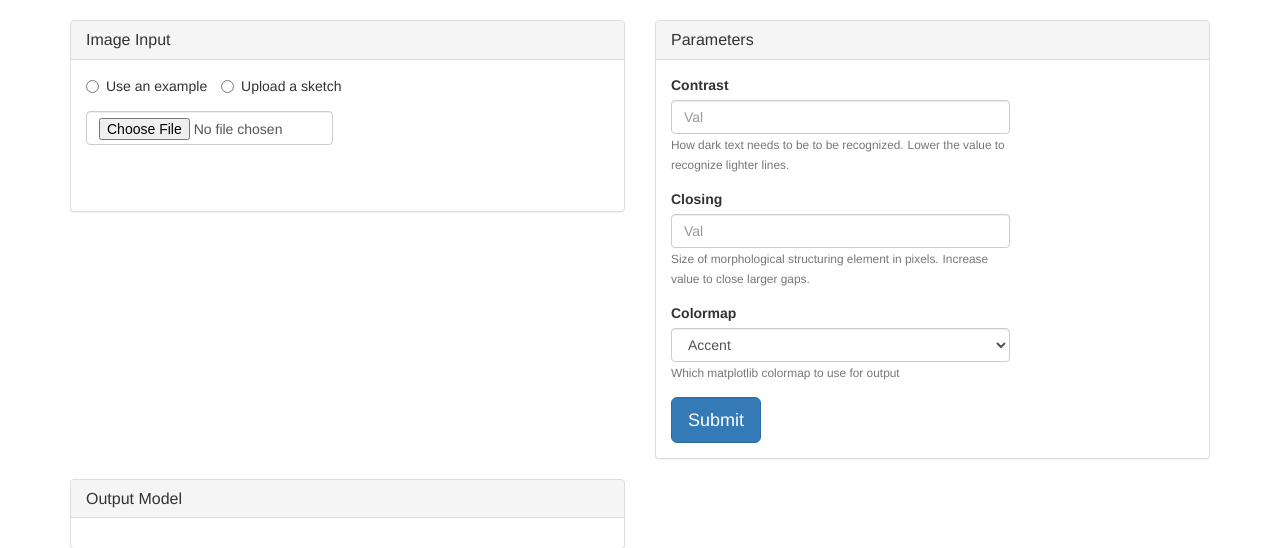
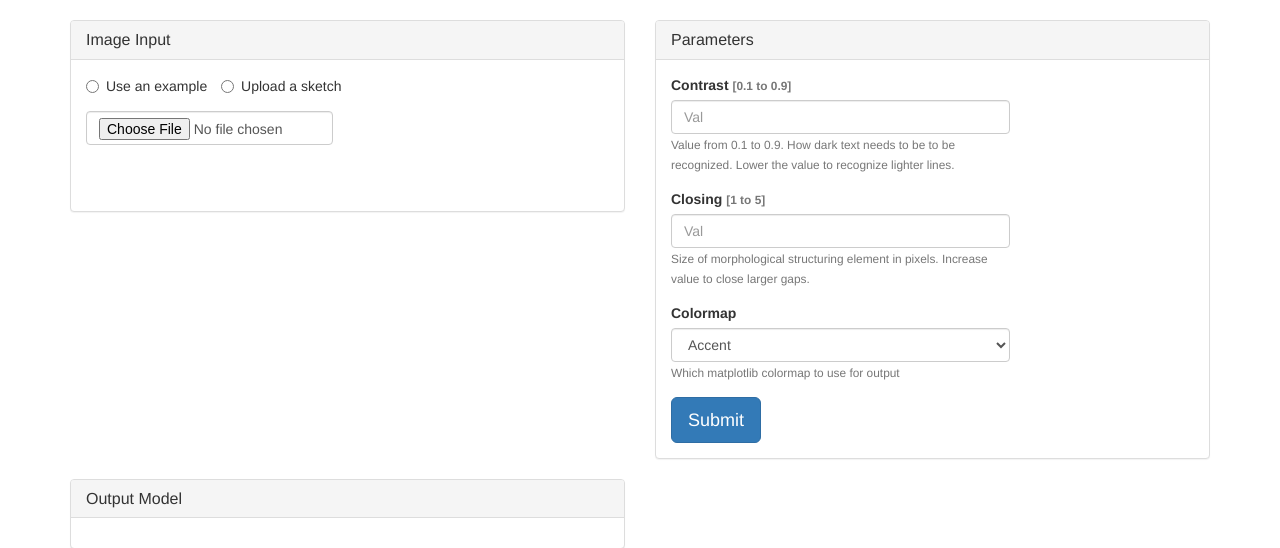
Before and after one commit to epsalt/sketch2model-web, a Flask app: template sketch2model_web/templates/app.html in a window 1280 px wide. Shown: the part 52-600 px from the top of the page. Run offline with Flask 2, Linux system fonts and the light colour scheme; the template is opened without the code that fills it, so the values that code supplies are empty; some libraries are stand-ins or nearby versions.

Commit message:
App page template changes
- Explicitly state accepted parameter value ranges
- Small changes to model success bubble

```diff
--- a/sketch2model_web/templates/app.html
+++ b/sketch2model_web/templates/app.html
@@ -66,19 +66,17 @@
         <div class="panel-body">
           <div class="row">
             <div class="form-group col-sm-8">
-              <label for="contrast" class="control-label">Contrast</label>
+              <label for="contrast" class="control-label">Contrast <small class="form-text text-muted">[0.1 to 0.9]</small></label>
               <input type="number" step="0.1" value={{default.contrast}} min="0.1" max="0.9" class="form-control" id="contrast" placeholder="Val" name="contrast"/>
-              <small id="contrastHelp" class="form-text text-muted">How dark text needs to be to be recognized.</small>
-              <small id="contrastHelp" class="form-text text-muted">Lower the value to recognize lighter lines.</small>
+              <small id="contrastHelp" class="form-text text-muted">Value from 0.1 to 0.9. How dark text needs to be to be recognized. Lower the value to recognize lighter lines.</small>
             </div>
           </div>
 
           <div class="row">
             <div class="form-group col-sm-8">
-              <label for="closing" class="control-label">Closing</label>
+              <label for="closing" class="control-label">Closing <small class="form-text text-muted">[1 to 5]</small></label>
               <input type="number" step="1" value={{default.closing}} min="1" max="5" class="form-control" id="closing" placeholder="Val" name="closing"/>
-              <small id="contrastHelp" class="form-text text-muted">Size of morphological structuring element in pixels.</small>
-              <small id="contrastHelp" class="form-text text-muted">Increase value to close larger gaps.</small>
+              <small id="contrastHelp" class="form-text text-muted">Size of morphological structuring element in pixels. Increase value to close larger gaps.</small>
             </div>
           </div>
 
@@ -125,12 +123,12 @@
             </div>
           </div>
           <div class="col-sm-6">
-            <div class="alert alert-info">
+            <div class="alert alert-success">
+              <h4>Model generated successfully</h4>
               <p>
-              This is your model! Hopefully it turned out alright, if
-              it didn't work out try playing around with the
-              parameters or simplifying the input image to look more
-              like the examples.
+                If this doesn't look like you expect then
+                try tuning the input parameters or simplifying the
+                source image to look more like the examples.
               </p>
             </div>
           </div>
```
